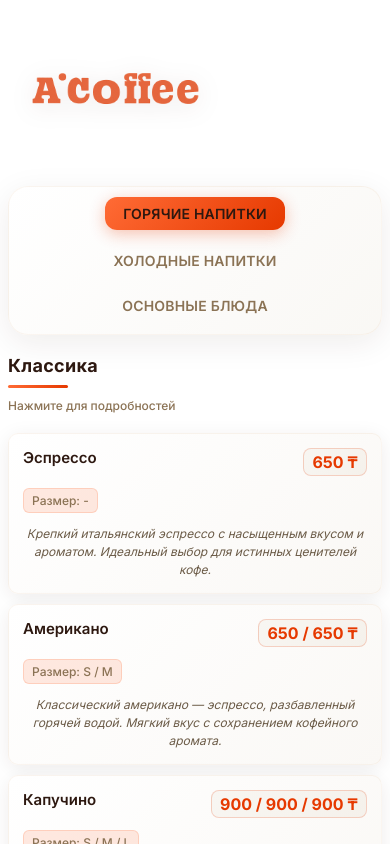
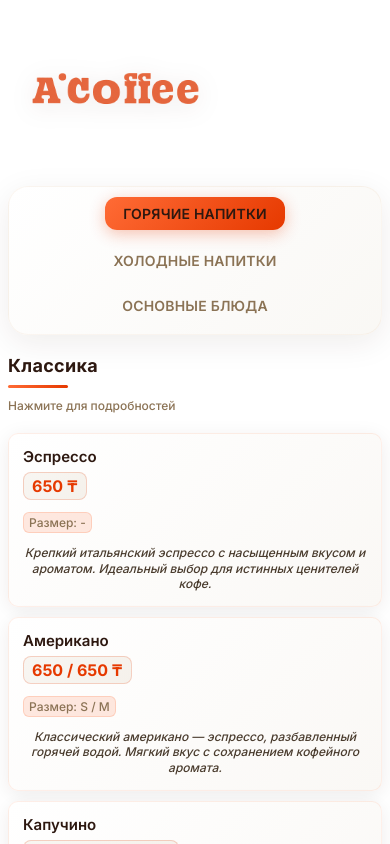
Before and after one commit to Andersonscat/a_coffee_menu, a React (Create React App) app: page / in a window 390 px wide. Shown: the top 844 px of the page. Built offline with nearby package versions, Linux system fonts and the light colour scheme.

Commit message:
Улучшения UX: контраст описаний, разделители секций, кликабельность карточек, анимации загрузки, мобильная оптимизация

```diff
--- a/src/App.css
+++ b/src/App.css
@@ -54,11 +54,53 @@ main {
   gap: 32px;
 }
 
+/* Анимации при загрузке */
+@keyframes fadeInUp {
+  from {
+    opacity: 0;
+    transform: translateY(30px);
+  }
+  to {
+    opacity: 1;
+    transform: translateY(0);
+  }
+}
+
+@keyframes fadeInScale {
+  from {
+    opacity: 0;
+    transform: scale(0.95);
+  }
+  to {
+    opacity: 1;
+    transform: scale(1);
+  }
+}
+
 .section {
   flex: 1 1 400px;
   max-width: 500px;
   min-width: 280px;
   margin-bottom: 32px;
+  position: relative;
+  animation: fadeInUp 0.6s ease-out;
+}
+
+.section:nth-child(1) { animation-delay: 0.1s; }
+.section:nth-child(2) { animation-delay: 0.2s; }
+.section:nth-child(3) { animation-delay: 0.3s; }
+.section:nth-child(4) { animation-delay: 0.4s; }
+
+.section:not(:last-child)::after {
+  content: '';
+  position: absolute;
+  bottom: -16px;
+  left: 50%;
+  transform: translateX(-50%);
+  width: 80px;
+  height: 2px;
+  background: linear-gradient(90deg, transparent 0%, rgba(255, 107, 53, 0.3) 50%, transparent 100%);
+  border-radius: 1px;
 }
 
 /* Оранжевая полоска слева */
@@ -288,6 +330,7 @@ main {
   margin: 0 0 16px 0;
   position: relative;
   padding-bottom: 12px;
+  animation: fadeInScale 0.8s ease-out;
 }
 
 .section-title::after {
--- a/src/components/DrinksTable.css
+++ b/src/components/DrinksTable.css
@@ -10,7 +10,7 @@
   border-radius: 16px;
   padding: 20px;
   box-shadow: 0 4px 20px rgba(45, 24, 16, 0.08);
-  border: 1px solid rgba(212, 165, 116, 0.1);
+  border: 1px solid rgba(255, 107, 53, 0.1);
   cursor: pointer;
   transition: all 0.3s cubic-bezier(0.4, 0, 0.2, 1);
   position: relative;
@@ -29,14 +29,29 @@
   transition: transform 0.3s ease;
 }
 
+.drink-card::after {
+  content: '👆';
+  position: absolute;
+  top: 12px;
+  right: 12px;
+  font-size: 12px;
+  opacity: 0;
+  transition: opacity 0.3s ease;
+  pointer-events: none;
+}
+
 .drink-card:hover {
   transform: translateY(-4px);
   box-shadow: 0 8px 32px rgba(45, 24, 16, 0.12);
-  border-color: rgba(255, 107, 53, 0.2);
+  border-color: rgba(255, 107, 53, 0.3);
 }
 
 .drink-card:hover::before {
   transform: scaleX(1);
+}
+
+.drink-card:hover::after {
+  opacity: 0.6;
 }
 
 .drink-header {
@@ -84,10 +99,11 @@
 
 .drink-description {
   font-size: 14px;
-  color: #6b5b47;
+  color: #4a3c2e;
   line-height: 1.5;
   margin: 12px 0 0 0;
   font-style: italic;
+  font-weight: 500;
 }
 
 .drink-new {
@@ -114,19 +130,29 @@
 
   .drink-name {
     font-size: 16px;
+    line-height: 1.2;
   }
 
   .drink-price {
     font-size: 18px;
     padding: 4px 10px;
+    min-width: fit-content;
+    white-space: nowrap;
   }
 
   .drink-size {
     font-size: 13px;
+    padding: 3px 6px;
   }
 
   .drink-description {
     font-size: 13px;
+    line-height: 1.4;
+  }
+
+  .drink-header {
+    flex-wrap: wrap;
+    gap: 8px;
   }
 }
 
@@ -143,18 +169,33 @@
 
   .drink-name {
     font-size: 15px;
+    line-height: 1.2;
   }
 
   .drink-price {
     font-size: 16px;
     padding: 3px 8px;
+    min-width: fit-content;
+    white-space: nowrap;
   }
 
   .drink-size {
     font-size: 12px;
+    padding: 2px 5px;
   }
 
   .drink-description {
     font-size: 12px;
+    line-height: 1.3;
+  }
+
+  .drink-header {
+    flex-direction: column;
+    align-items: flex-start;
+    gap: 6px;
+  }
+
+  .drink-details-row {
+    justify-content: flex-start;
   }
 }
```
